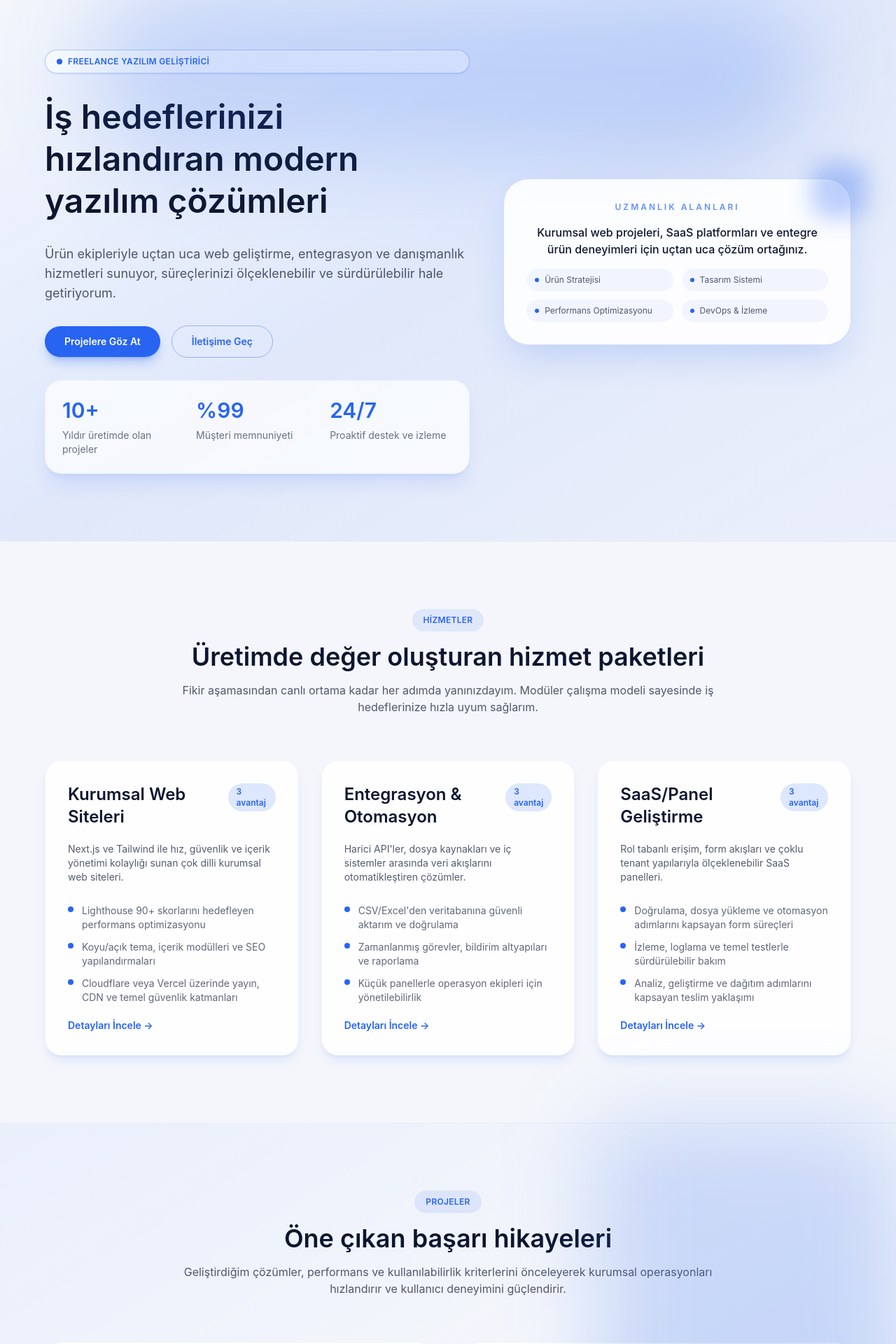
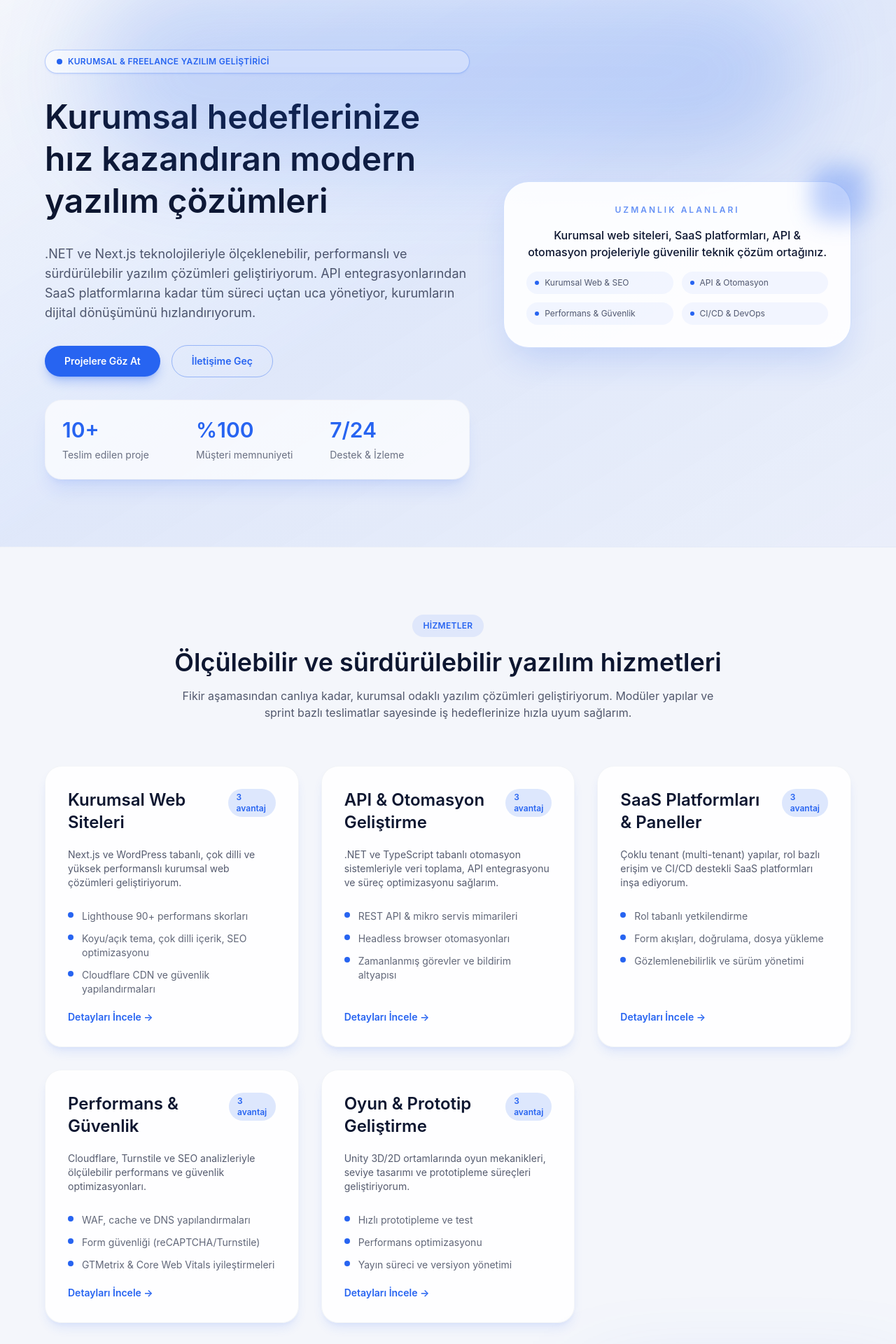
Before and after one commit to Nakataha/mtdsoftware-site, a Next.js app: page / in a window 1280 px wide. Shown: the part 200-2120 px from the top of the page at 70% size. Built offline with nearby package versions, Linux system fonts and the light colour scheme; no server answers.

Commit message:
Sayfa içerikleri güncellendi

```diff
--- a/src/app/hizmetler/page.tsx
+++ b/src/app/hizmetler/page.tsx
@@ -6,27 +6,45 @@ const serviceSections = [
     id: "kurumsal-web-siteleri",
     title: "Kurumsal Web Siteleri",
     items: [
-      "Next.js, Tailwind, Lighthouse 90+",
-      "Çok dilli, koyu/açık tema, SEO",
-      "Cloudflare/Vercel yayın ve CDN",
+      "Next.js, Tailwind ve Lighthouse 90+ performans skorları",
+      "Çok dilli yapı, koyu/açık tema, gelişmiş SEO optimizasyonu",
+      "Cloudflare CDN, SSL, SMTP ve güvenli Vercel dağıtımı",
     ],
   },
   {
-    id: "entegrasyon-ve-otomasyon",
-    title: "Entegrasyon & Otomasyon",
+    id: "api-ve-otomasyon",
+    title: "API & Otomasyon Geliştirme",
     items: [
-      "Harici API’ler, CSV/Excel → DB",
-      "Zamanlanmış görevler, bildirimler",
-      "Basit paneller ve raporlama",
+      "C#/.NET tabanlı REST API ve mikro servis yapıları",
+      "Harici sistem entegrasyonları, otomatik veri toplama",
+      "Headless browser, planlanmış görevler, e-posta bildirimleri",
     ],
   },
   {
-    id: "saas-ve-panel-gelistirme",
-    title: "SaaS/Panel Geliştirme",
+    id: "saas-platformlari",
+    title: "SaaS Platformları & Panel Geliştirme",
     items: [
-      "Rol tabanlı erişim, çoklu tenant",
-      "Form akışları, doğrulama, dosya yükleme",
-      "İzleme, loglama, temel testler",
+      "Rol tabanlı erişim, çoklu tenant (multi-tenant) yapı",
+      "Form akışları, doğrulama, dosya yükleme ve raporlama",
+      "CI/CD, gözlemlenebilirlik ve versiyon yönetimi",
+    ],
+  },
+  {
+    id: "performans-ve-guvenlik",
+    title: "Performans & Güvenlik Optimizasyonu",
+    items: [
+      "Ölçülebilir performans (Lighthouse, GTMetrix, Core Web Vitals)",
+      "reCAPTCHA, Turnstile ve WAF korumalarıyla form güvenliği",
+      "Cloudflare cache, DNS ve SSL yapılandırmaları",
+    ],
+  },
+  {
+    id: "oyun-ve-prototip-gelistirme",
+    title: "Oyun & Prototip Geliştirme",
+    items: [
+      "Unity 3D/2D oyun mekanikleri ve seviye tasarımı",
+      "Prototip üretimi, sahne geçişleri ve ekip koordinasyonu",
+      "Oyun içi test, performans optimizasyonu ve sürüm yönetimi",
     ],
   },
 ];
@@ -34,7 +52,7 @@ const serviceSections = [
 export const metadata: Metadata = {
   title: "Hizmetler",
   description:
-    "Kurumsal web siteleri, entegrasyon ve otomasyon projeleri ile SaaS/panel geliştirme hizmetlerinin özeti.",
+    "Kurumsal web siteleri, API entegrasyonları, SaaS platformları, performans optimizasyonu ve oyun geliştirme alanlarında profesyonel yazılım hizmetleri.",
 };
 
 export default function ServicesPage() {
@@ -61,11 +79,12 @@ export default function ServicesPage() {
               Net kapsamlı, ölçülebilir ve sürdürülebilir yazılım projeleri
             </h1>
             <p className="text-base text-foreground/70 sm:text-lg">
-              MTD Software olarak, kurumların dijital kanallarını güçlendiren ve operasyonlarını hızlandıran çözümler
-              geliştiriyoruz. Ön analizden canlıya alıma kadar her aşamada şeffaf, dokümante edilmiş ve ölçeklenebilir bir
-              yaklaşım benimsiyoruz.
+              MTD Software olarak; kurumların dijital altyapılarını güçlendiren, süreçlerini otomatikleştiren ve kullanıcı
+              deneyimini önceliklendiren çözümler geliştiriyoruz. Her proje; analiz, prototip, sprint ve teslim aşamalarında
+              şeffaf raporlanır, sürdürülebilir kodlama standartlarıyla canlıya alınır.
             </p>
           </div>
+
           <div className="flex flex-col gap-4 rounded-3xl border border-primary/30 bg-primary/5 p-6 text-sm text-foreground/70 shadow-lg shadow-primary/10">
             <p className="font-display text-xl font-semibold text-foreground">Birlikte nasıl ilerleriz?</p>
             <ul className="space-y-2">
@@ -75,11 +94,11 @@ export default function ServicesPage() {
               </li>
               <li className="flex items-start gap-3">
                 <span className="mt-1 inline-flex h-2 w-2 rounded-full bg-primary" aria-hidden="true" />
-                <span>Her sprint sonunda çalışan prototipler ve ölçümler sunarız.</span>
+                <span>Her sprint sonunda çalışan prototipler ve metrikler sunarız.</span>
               </li>
               <li className="flex items-start gap-3">
                 <span className="mt-1 inline-flex h-2 w-2 rounded-full bg-primary" aria-hidden="true" />
-                <span>Devredilebilir kod, dokümantasyon ve eğitim teslim ederiz.</span>
+                <span>Devredilebilir kod, teknik dokümantasyon ve eğitim teslim ederiz.</span>
               </li>
             </ul>
           </div>
@@ -110,21 +129,24 @@ export default function ServicesPage() {
 
         <div className="grid gap-8 rounded-3xl border border-muted/60 bg-background/95 p-8 shadow-lg shadow-primary/5 md:grid-cols-[2fr_3fr] md:items-center">
           <div className="space-y-4">
-            <h2 className="font-display text-3xl font-semibold text-foreground">Teknik mükemmeliyet için kurumsal standartlar</h2>
+            <h2 className="font-display text-3xl font-semibold text-foreground">
+              Teknik mükemmeliyet için kurumsal standartlar
+            </h2>
             <p className="text-sm text-foreground/70">
-              Performans, güvenlik ve sürdürülebilirlik ölçümlerini proje başında belirler, her teslimatta takip ederiz. Kod
-              incelemeleri, CI/CD süreçleri ve gözden geçirme oturumları ile riskleri erkenden kontrol altına alırız.
+              Performans, güvenlik ve sürdürülebilirlik ölçümlerini proje başında belirler; her teslimatta raporlarız.
+              Kod incelemeleri, CI/CD süreçleri, testler ve gözden geçirme oturumlarıyla riskleri erkenden kontrol altına alırız.
+              Her projede hedef; sadece teslim etmek değil, sürdürülebilir bir ürün inşa etmektir.
             </p>
           </div>
           <dl className="grid gap-4 sm:grid-cols-2">
             <div className="rounded-2xl border border-primary/20 bg-primary/5 p-5">
               <dt className="text-xs font-semibold uppercase tracking-wide text-primary">Teslim Süreçleri</dt>
               <dd className="mt-2 text-lg font-semibold text-foreground">Sprint bazlı planlama & raporlama</dd>
-              <p className="mt-1 text-xs text-foreground/60">Ürün yöneticileri ve ekiplerle ortak ritim tutarız.</p>
+              <p className="mt-1 text-xs text-foreground/60">Ürün ekipleriyle ortak ritim ve şeffaf süreç yönetimi.</p>
             </div>
             <div className="rounded-2xl border border-primary/20 bg-primary/5 p-5">
               <dt className="text-xs font-semibold uppercase tracking-wide text-primary">Teknik İzlenebilirlik</dt>
-              <dd className="mt-2 text-lg font-semibold text-foreground">CI/CD, otomatik testler, gözlemleme</dd>
+              <dd className="mt-2 text-lg font-semibold text-foreground">CI/CD, testler ve gözlemlenebilirlik</dd>
               <p className="mt-1 text-xs text-foreground/60">Her ortamda aynı kaliteyi garanti ederiz.</p>
             </div>
             <div className="rounded-2xl border border-primary/20 bg-primary/5 p-5">
--- a/src/app/page.tsx
+++ b/src/app/page.tsx
@@ -8,7 +8,7 @@ export const revalidate = 3600;
 export const metadata: Metadata = {
   title: "Anasayfa",
   description:
-    "Freelance yazılım geliştirici olarak web uygulamaları, sistem entegrasyonları ve teknik danışmanlık sunuyorum.",
+    "MTD Software — .NET, Next.js ve SaaS tabanlı yazılım çözümleri. Kurumsal web siteleri, API entegrasyonları ve otomasyon projeleriyle dijital dönüşümü hızlandırıyoruz.",
 };
 
 export default function HomePage() {
@@ -16,19 +16,26 @@ export default function HomePage() {
 
   return (
     <>
+      {/* === HERO === */}
       <section className="relative overflow-hidden border-b border-muted/40 bg-gradient-to-br from-background via-primary/10 to-primary/5">
-        <div className="pointer-events-none absolute inset-x-0 top-0 mx-auto h-64 w-[90%] max-w-5xl rounded-full bg-primary/20 blur-3xl" aria-hidden />
+        <div
+          className="pointer-events-none absolute inset-x-0 top-0 mx-auto h-64 w-[90%] max-w-5xl rounded-full bg-primary/20 blur-3xl"
+          aria-hidden
+        />
         <div className="container mx-auto grid max-w-6xl gap-12 py-24 lg:grid-cols-[1.1fr_0.9fr] lg:items-center">
+          {/* Left */}
           <div className="mx-auto flex max-w-2xl flex-col gap-8 text-center lg:mx-0 lg:text-left">
             <span className="mx-auto inline-flex items-center gap-2 rounded-full border border-primary/30 bg-white/80 px-4 py-2 text-xs font-semibold uppercase tracking-wide text-primary shadow-sm shadow-primary/10 lg:mx-0 dark:bg-muted/60">
               <span className="h-2 w-2 rounded-full bg-primary" />
-              Freelance Yazılım Geliştirici
+              Kurumsal & Freelance Yazılım Geliştirici
             </span>
             <h1 className="font-display text-4xl font-semibold leading-tight text-foreground sm:text-5xl">
-              İş hedeflerinizi hızlandıran modern yazılım çözümleri
+              Kurumsal hedeflerinize hız kazandıran modern yazılım çözümleri
             </h1>
             <p className="text-lg text-foreground/70">
-              Ürün ekipleriyle uçtan uca web geliştirme, entegrasyon ve danışmanlık hizmetleri sunuyor, süreçlerinizi ölçeklenebilir ve sürdürülebilir hale getiriyorum.
+              .NET ve Next.js teknolojileriyle ölçeklenebilir, performanslı ve sürdürülebilir yazılım çözümleri
+              geliştiriyorum. API entegrasyonlarından SaaS platformlarına kadar tüm süreci uçtan uca yönetiyor, kurumların
+              dijital dönüşümünü hızlandırıyorum.
             </p>
             <div className="flex flex-col items-center gap-4 sm:flex-row sm:justify-start lg:items-center lg:justify-start">
               <Link
@@ -47,35 +54,48 @@ export default function HomePage() {
             <div className="grid gap-4 rounded-3xl border border-muted/40 bg-white/70 p-6 shadow-xl shadow-primary/10 sm:grid-cols-3 dark:bg-muted/60">
               <div className="space-y-2">
                 <p className="text-3xl font-semibold text-primary">10+</p>
-                <p className="text-sm text-foreground/60">Yıldır üretimde olan projeler</p>
+                <p className="text-sm text-foreground/60">Teslim edilen proje</p>
               </div>
               <div className="space-y-2">
-                <p className="text-3xl font-semibold text-primary">%99</p>
+                <p className="text-3xl font-semibold text-primary">%100</p>
                 <p className="text-sm text-foreground/60">Müşteri memnuniyeti</p>
               </div>
               <div className="space-y-2">
-                <p className="text-3xl font-semibold text-primary">24/7</p>
-                <p className="text-sm text-foreground/60">Proaktif destek ve izleme</p>
+                <p className="text-3xl font-semibold text-primary">7/24</p>
+                <p className="text-sm text-foreground/60">Destek & İzleme</p>
               </div>
             </div>
           </div>
+
+          {/* Right — Expertise Card */}
           <div className="relative mx-auto flex h-full max-w-lg items-center justify-center lg:mx-0">
             <div className="relative w-full rounded-[36px] border border-primary/20 bg-white/90 p-8 shadow-2xl shadow-primary/20 dark:bg-muted/80">
-              <div className="absolute -right-6 -top-6 hidden h-20 w-20 rounded-3xl bg-primary/30 blur-lg lg:block" aria-hidden />
+              <div
+                className="absolute -right-6 -top-6 hidden h-20 w-20 rounded-3xl bg-primary/30 blur-lg lg:block"
+                aria-hidden
+              />
               <div className="space-y-4 text-center text-sm text-foreground/70">
-                <p className="text-xs font-semibold uppercase tracking-[0.25em] text-primary/70">Uzmanlık Alanları</p>
+                <p className="text-xs font-semibold uppercase tracking-[0.25em] text-primary/70">
+                  Uzmanlık Alanları
+                </p>
                 <p className="text-base font-medium text-foreground">
-                  Kurumsal web projeleri, SaaS platformları ve entegre ürün deneyimleri için uçtan uca çözüm ortağınız.
+                  Kurumsal web siteleri, SaaS platformları, API & otomasyon projeleriyle güvenilir teknik çözüm ortağınız.
                 </p>
                 <div className="grid grid-cols-2 gap-3 text-left text-xs">
                   {[
-                    "Ürün Stratejisi",
-                    "Tasarım Sistemi",
-                    "Performans Optimizasyonu",
-                    "DevOps & İzleme",
+                    "Kurumsal Web & SEO",
+                    "API & Otomasyon",
+                    "Performans & Güvenlik",
+                    "CI/CD & DevOps",
                   ].map((item) => (
-                    <div key={item} className="flex items-center gap-2 rounded-2xl bg-primary/5 px-3 py-2 text-foreground/70">
-                      <span className="inline-flex h-1.5 w-1.5 rounded-full bg-primary" aria-hidden />
+                    <div
+                      key={item}
+                      className="flex items-center gap-2 rounded-2xl bg-primary/5 px-3 py-2 text-foreground/70"
+                    >
+                      <span
+                        className="inline-flex h-1.5 w-1.5 rounded-full bg-primary"
+                        aria-hidden
+                      />
                       {item}
                     </div>
                   ))}
@@ -86,6 +106,7 @@ export default function HomePage() {
         </div>
       </section>
 
+      {/* === SERVICES === */}
       <section className="bg-background" id="hizmetler">
         <div className="container mx-auto max-w-6xl py-24">
           <div className="mb-16 flex flex-col gap-4 text-center">
@@ -93,10 +114,11 @@ export default function HomePage() {
               Hizmetler
             </span>
             <h2 className="font-display text-3xl font-semibold text-foreground sm:text-4xl">
-              Üretimde değer oluşturan hizmet paketleri
+              Ölçülebilir ve sürdürülebilir yazılım hizmetleri
             </h2>
             <p className="mx-auto max-w-3xl text-base text-foreground/70">
-              Fikir aşamasından canlı ortama kadar her adımda yanınızdayım. Modüler çalışma modeli sayesinde iş hedeflerinize hızla uyum sağlarım.
+              Fikir aşamasından canlıya kadar, kurumsal odaklı yazılım çözümleri geliştiriyorum. Modüler yapılar ve sprint
+              bazlı teslimatlar sayesinde iş hedeflerinize hızla uyum sağlarım.
             </p>
           </div>
           <div className="grid gap-8 md:grid-cols-2 xl:grid-cols-3">
@@ -115,7 +137,10 @@ export default function HomePage() {
                 <ul className="mt-2 space-y-3 text-sm text-foreground/65">
                   {service.benefits.map((benefit) => (
                     <li key={benefit} className="flex items-start gap-3">
-                      <span className="mt-1 inline-flex h-2 w-2 flex-none rounded-full bg-primary" aria-hidden />
+                      <span
+                        className="mt-1 inline-flex h-2 w-2 flex-none rounded-full bg-primary"
+                        aria-hidden
+                      />
                       <span>{benefit}</span>
                     </li>
                   ))}
@@ -132,6 +157,7 @@ export default function HomePage() {
         </div>
       </section>
 
+      {/* === PROJECTS === */}
       <section className="relative border-y border-muted/40 bg-gradient-to-br from-primary/5 via-background to-primary/10">
         <div className="absolute inset-y-0 right-0 hidden w-1/3 bg-primary/20 blur-3xl lg:block" aria-hidden />
         <div className="container mx-auto max-w-6xl py-24">
@@ -139,9 +165,12 @@ export default function HomePage() {
             <span className="mx-auto inline-flex items-center gap-2 rounded-full bg-primary/10 px-4 py-2 text-xs font-semibold uppercase tracking-wide text-primary">
               Projeler
             </span>
-            <h2 className="font-display text-3xl font-semibold text-foreground sm:text-4xl">Öne çıkan başarı hikayeleri</h2>
+            <h2 className="font-display text-3xl font-semibold text-foreground sm:text-4xl">
+              Öne çıkan başarı hikayeleri
+            </h2>
             <p className="mx-auto max-w-3xl text-base text-foreground/70">
-              Geliştirdiğim çözümler, performans ve kullanılabilirlik kriterlerini önceleyerek kurumsal operasyonları hızlandırır ve kullanıcı deneyimini güçlendirir.
+              Gerçek dünyadaki ihtiyaçlara yanıt veren projeler. Kurumsal web, otomasyon, API ve SaaS çözümleriyle
+              performans, güvenlik ve sürdürülebilirliği bir arada sunuyorum.
             </p>
           </div>
           <div className="grid gap-10 lg:grid-cols-2">
@@ -183,6 +212,7 @@ export default function HomePage() {
         </div>
       </section>
 
+      {/* === CONTACT CTA === */}
       <section className="bg-background">
         <div className="container mx-auto max-w-5xl py-24">
           <div className="rounded-4xl border border-primary/20 bg-gradient-to-br from-primary/10 via-white to-primary/20 p-12 text-center shadow-xl shadow-primary/20 dark:from-primary/10 dark:via-muted/80 dark:to-primary/20">
@@ -190,7 +220,8 @@ export default function HomePage() {
               Birlikte üretmeye hazır mısınız?
             </h2>
             <p className="mx-auto mt-4 max-w-2xl text-base text-foreground/70">
-              İhtiyaçlarınızı paylaşın, teknik fizibilite, yol haritası ve teslimat planıyla en kısa sürede dönüş sağlayayım. Ekibinizle entegre çalışarak riskleri azaltıp hızı artırıyorum.
+              Projenizi paylaşın, teknik fizibilite, yol haritası ve teslimat planı ile en kısa sürede dönüş sağlayayım.
+              MTD Software olarak; şeffaf, ölçeklenebilir ve ölçülebilir yazılım çözümleri geliştiriyoruz.
             </p>
             <div className="mt-10 flex flex-col justify-center gap-4 sm:flex-row">
               <Link
--- a/src/data/site.ts
+++ b/src/data/site.ts
@@ -5,38 +5,60 @@ export interface Service {
   benefits: string[];
 }
 
-export const services: Service[] = [
+export const services = [
   {
-    id: "kurumsal-web-siteleri",
+    id: "kurumsal-web",
     title: "Kurumsal Web Siteleri",
     description:
-      "Next.js ve Tailwind ile hız, güvenlik ve içerik yönetimi kolaylığı sunan çok dilli kurumsal web siteleri.",
+      "Next.js ve WordPress tabanlı, çok dilli ve yüksek performanslı kurumsal web çözümleri geliştiriyorum.",
     benefits: [
-      "Lighthouse 90+ skorlarını hedefleyen performans optimizasyonu",
-      "Koyu/açık tema, içerik modülleri ve SEO yapılandırmaları",
-      "Cloudflare veya Vercel üzerinde yayın, CDN ve temel güvenlik katmanları",
+      "Lighthouse 90+ performans skorları",
+      "Koyu/açık tema, çok dilli içerik, SEO optimizasyonu",
+      "Cloudflare CDN ve güvenlik yapılandırmaları",
     ],
   },
   {
-    id: "entegrasyon-ve-otomasyon",
-    title: "Entegrasyon & Otomasyon",
+    id: "api-entegrasyon",
+    title: "API & Otomasyon Geliştirme",
     description:
-      "Harici API'ler, dosya kaynakları ve iç sistemler arasında veri akışlarını otomatikleştiren çözümler.",
+      ".NET ve TypeScript tabanlı otomasyon sistemleriyle veri toplama, API entegrasyonu ve süreç optimizasyonu sağlarım.",
     benefits: [
-      "CSV/Excel'den veritabanına güvenli aktarım ve doğrulama",
-      "Zamanlanmış görevler, bildirim altyapıları ve raporlama",
-      "Küçük panellerle operasyon ekipleri için yönetilebilirlik",
+      "REST API & mikro servis mimarileri",
+      "Headless browser otomasyonları",
+      "Zamanlanmış görevler ve bildirim altyapısı",
     ],
   },
   {
-    id: "saas-ve-panel-gelistirme",
-    title: "SaaS/Panel Geliştirme",
+    id: "saas-platformlari",
+    title: "SaaS Platformları & Paneller",
     description:
-      "Rol tabanlı erişim, form akışları ve çoklu tenant yapılarıyla ölçeklenebilir SaaS panelleri.",
+      "Çoklu tenant (multi-tenant) yapılar, rol bazlı erişim ve CI/CD destekli SaaS platformları inşa ediyorum.",
     benefits: [
-      "Doğrulama, dosya yükleme ve otomasyon adımlarını kapsayan form süreçleri",
-      "İzleme, loglama ve temel testlerle sürdürülebilir bakım",
-      "Analiz, geliştirme ve dağıtım adımlarını kapsayan teslim yaklaşımı",
+      "Rol tabanlı yetkilendirme",
+      "Form akışları, doğrulama, dosya yükleme",
+      "Gözlemlenebilirlik ve sürüm yönetimi",
+    ],
+  },
+  {
+    id: "performans-guvenlik",
+    title: "Performans & Güvenlik",
+    description:
+      "Cloudflare, Turnstile ve SEO analizleriyle ölçülebilir performans ve güvenlik optimizasyonları.",
+    benefits: [
+      "WAF, cache ve DNS yapılandırmaları",
+      "Form güvenliği (reCAPTCHA/Turnstile)",
+      "GTMetrix & Core Web Vitals iyileştirmeleri",
+    ],
+  },
+  {
+    id: "oyun-gelistirme",
+    title: "Oyun & Prototip Geliştirme",
+    description:
+      "Unity 3D/2D ortamlarında oyun mekanikleri, seviye tasarımı ve prototipleme süreçleri geliştiriyorum.",
+    benefits: [
+      "Hızlı prototipleme ve test",
+      "Performans optimizasyonu",
+      "Yayın süreci ve versiyon yönetimi",
     ],
   },
 ];
```
Also changed, not shown: src/app/hakkimizda/page.tsx (+54 -15 lines), src/data/projects.ts (+22 -0 lines).
